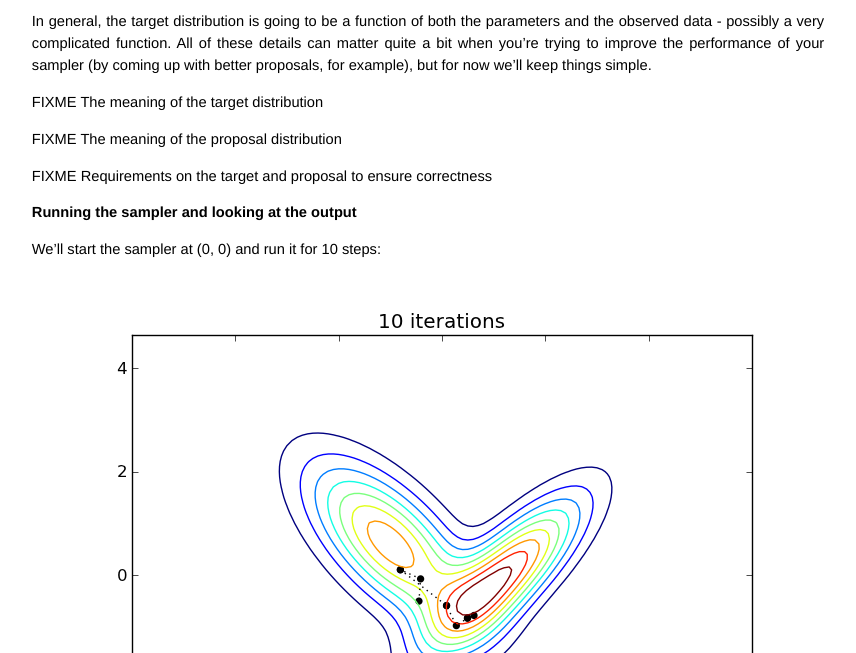
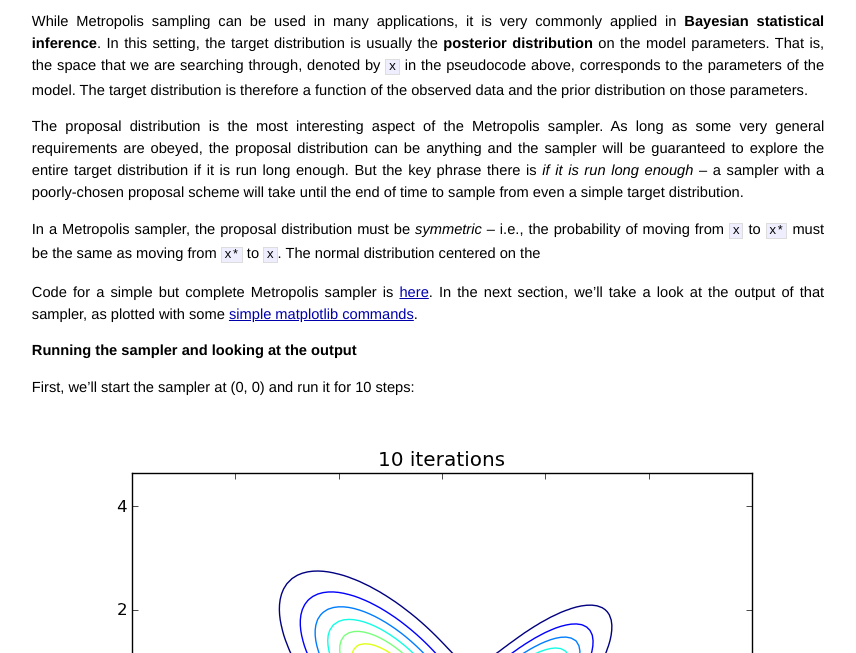
Before and after one commit to beaucronin/beaucronin.github.com, a Jekyll site: the page built from _posts/2011-10-04-metropolis-made-easy.markdown, in a window 1280 px wide and 900 px high, scrolled down 537 px, cut to the strip 247-900 px from the top of the window. Shown: the whole strip, without its empty margins (212-1068 px from the left). Built offline with Jekyll 4.4.1, drawn with Linux system fonts in a browser that asks for light colours; some of the changed text lies outside the part shown.

Commit message:
content updates

```diff
--- a/_posts/2011-10-04-metropolis-made-easy.markdown
+++ b/_posts/2011-10-04-metropolis-made-easy.markdown
@@ -25,16 +25,16 @@
 
 <script src="https://gist.github.com/1258210.js?file=gistfile1.py"></script>
 
-In general, the target distribution is going to be a function of both the parameters and the observed data - possibly a very complicated function. All of these details can matter quite a bit when you're trying to improve the performance of your sampler (by coming up with better proposals, for example), but for now we'll keep things simple.
+While Metropolis sampling can be used in many applications, it is very commonly applied in **Bayesian statistical inference**.  In this setting, the target distribution is usually the **posterior distribution** on the model parameters.  That is, the space that we are searching through, denoted by `x` in the pseudocode above, corresponds to the parameters of the model. The target distribution is therefore a function of the observed data and the prior distribution on those parameters.
 
-FIXME The meaning of the target distribution
+The proposal distribution is the most interesting aspect of the Metropolis sampler. As long as some very general requirements are obeyed, the proposal distribution can be anything and the sampler will be guaranteed to explore the entire target distribution if it is run long enough. But the key phrase there is *if it is run long enough* -- a sampler with a poorly-chosen proposal scheme will take until the end of time to sample from even a simple target distribution.
 
-FIXME The meaning of the proposal distribution
+In a Metropolis sampler, the proposal distribution must be *symmetric* -- i.e., the probability of moving from `x` to `x*` must be the same as moving from `x*` to `x`.  The normal distribution centered on the
 
-FIXME Requirements on the target and proposal to ensure correctness
+Code for a simple but complete Metropolis sampler is [here](https://github.com/beaucronin/npblog_code/blob/master/examples/metropolis.py). In the next section, we'll take a look at the output of that sampler, as plotted with some [simple matplotlib commands](https://github.com/beaucronin/npblog_code/blob/master/examples/make_metropolis_plots.py).
 
 ## Running the sampler and looking at the output
-We'll start the sampler at (0, 0) and run it for 10 steps:
+First, we'll start the sampler at (0, 0) and run it for 10 steps:
 
 ![image](img/metropolis/out_1.png)
 
@@ -47,15 +47,15 @@
 ![image](img/metropolis/out_4.png)
 ![image](img/metropolis/out_5.png)
 
-In the following figures, I've changed the plotting so that each step is shown by a translucent dot, and the connecting lines are omitted for clarity. This kind of plot gives a more direct sense of the spatial density of the samples - higher-probabilty regions are darker - and it becomes increasingly obvious that the sampler is providing a better and better approximation of the target distribution:
+In the following figures, I've changed the plotting so that each step is shown by a translucent dot, and the connecting lines are omitted for clarity.[^2] This kind of plot gives a more direct sense of the spatial density of the samples - higher-probabilty regions are darker - and it becomes increasingly obvious that the sampler is providing a better and better approximation of the target distribution:
 
 ![image](img/metropolis/out_6.png)
 ![image](img/metropolis/out_7.png)
 ![image](img/metropolis/out_8.png)
 
-Protip: The alpha channel is a very useful tool for showing the density of samples.
+I've also made a [video of the sampler in action](http://www.youtube.com/watch?v=4I6TaYo9j_Y), which might give a better sense of the dynamics of the sampling process. For the first 30 seconds or so, each video frame corresponds to a single step; then, toward the end, 10 steps are added at a time. At the end of the video, several thousand steps have been plotted.
 
-I've also made a [video of the sampler in action](http://www.youtube.com/watch?v=4I6TaYo9j_Y), which might give a better sense of the dynamics of the process. For the first 30 seconds, individual steps are shown; then, toward the end, 10 steps are added at a time. At the end of the video, several thousand steps have been plotted (and the output gets pretty messy...)
+## Proposals and acceptance rates
 
 ## Next steps: generalizations and extensions
 
@@ -70,6 +70,8 @@
 
 ## References and Resources
 - The [original Metropolis sampling paper](http://home.gwu.edu/~stroud/classics/Metropolis53.pdf) - checking out the author list!
+- The code for this post can be found [here](https://github.com/beaucronin/npblog_code). Happy hacking!
 
 [^1]: MCMC methods are themselves part of the larger family of "Monte Carlo" inference methods,
       distinguished by their reliance on random exploration of a space of hypotheses.
+[^2]: Protip: The alpha channel is a very useful tool for showing the density of samples.
```
